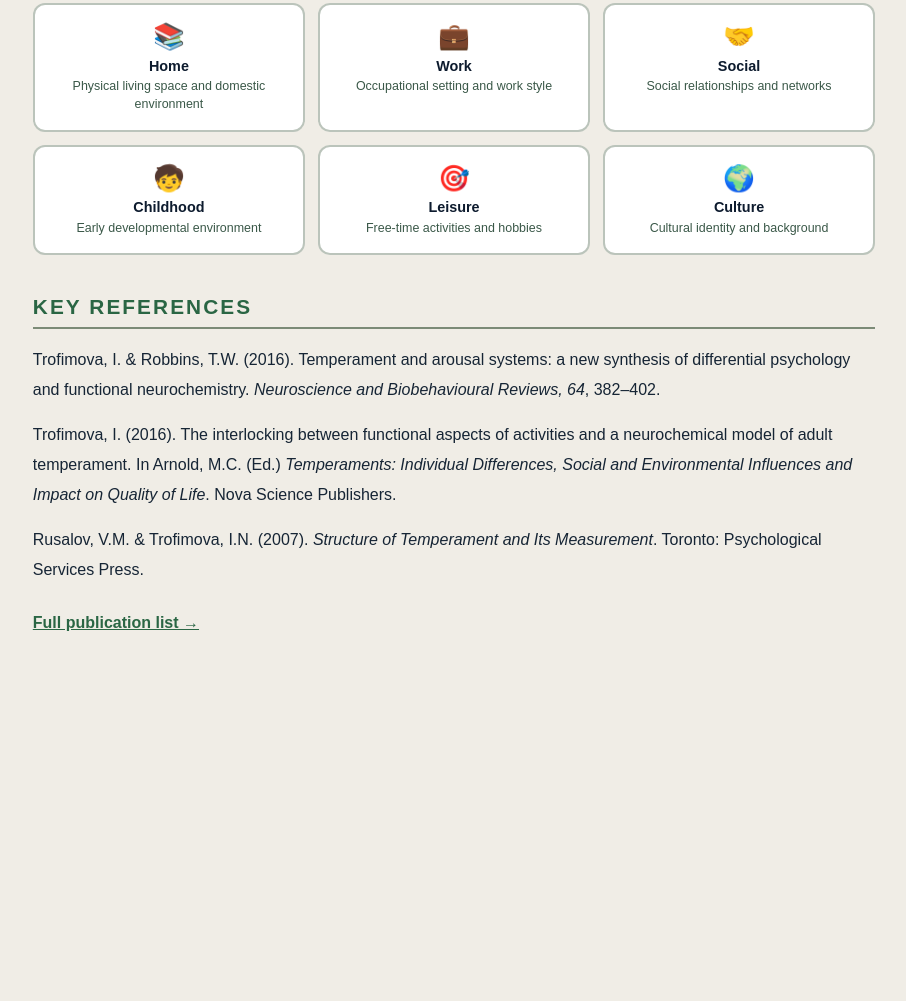
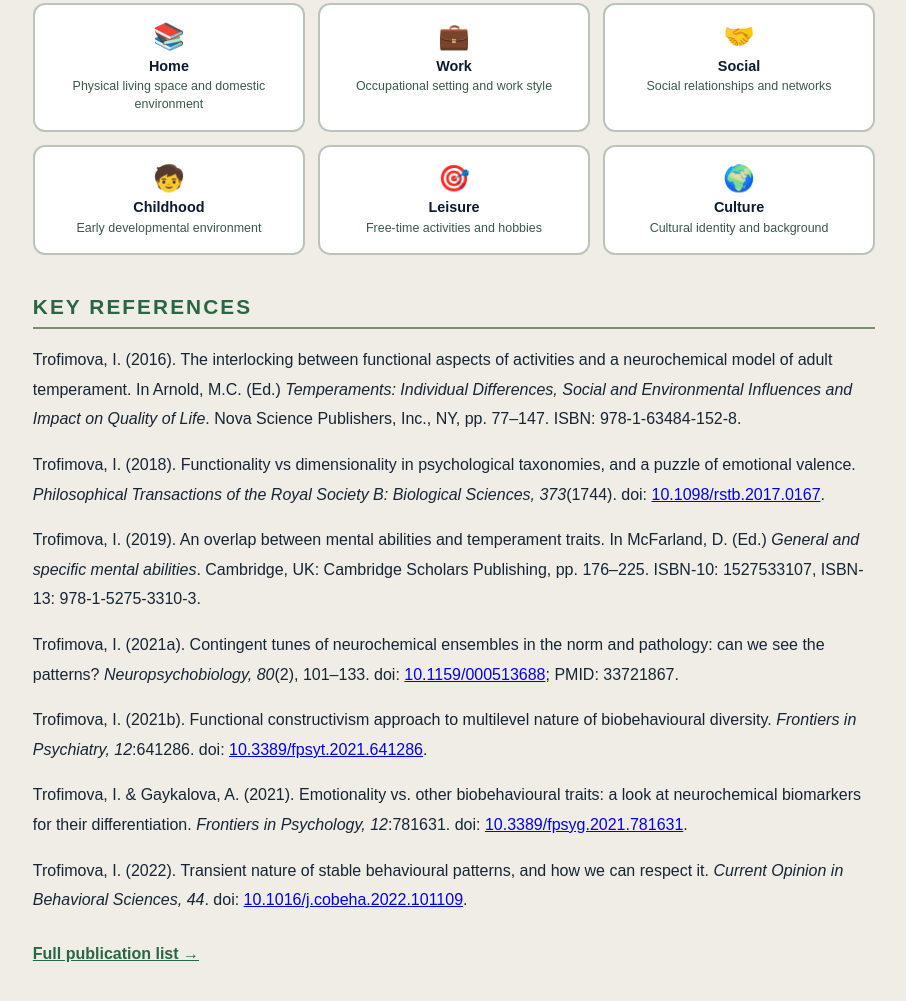
Before and after one commit to parvareshmahan10-oss/fet-website, a plain HTML site: page background.html in a window 1280 px wide. Shown: the part 2927-3928 px from the top of the page, without its empty margins (186-1092 px from the left). Before the commit the page ends 3661 px from the top, so only its background shows below. Drawn offline with Linux system fonts and the light colour scheme; animation ran at ten frames a second.

Commit message:
Add files via upload

```diff
--- a/background.html
+++ b/background.html
@@ -337,10 +337,14 @@ table.irina tr.r-emo{--rc:#632423;}
   </div>
 
   <h2>Key References</h2>
-  <p>Trofimova, I. &amp; Robbins, T.W. (2016). Temperament and arousal systems: a new synthesis of differential psychology and functional neurochemistry. <em>Neuroscience and Biobehavioural Reviews, 64</em>, 382–402.</p>
-  <p>Trofimova, I. (2016). The interlocking between functional aspects of activities and a neurochemical model of adult temperament. In Arnold, M.C. (Ed.) <em>Temperaments: Individual Differences, Social and Environmental Influences and Impact on Quality of Life</em>. Nova Science Publishers.</p>
-  <p>Rusalov, V.M. &amp; Trofimova, I.N. (2007). <em>Structure of Temperament and Its Measurement</em>. Toronto: Psychological Services Press.</p>
-  <p style="margin-top:1.5rem"><a href="https://psonline.ca/ira/ira.html" target="_blank" style="color:var(--accent);font-weight:700;">Full publication list →</a></p>
+  <p>Trofimova, I. (2016). The interlocking between functional aspects of activities and a neurochemical model of adult temperament. In Arnold, M.C. (Ed.) <em>Temperaments: Individual Differences, Social and Environmental Influences and Impact on Quality of Life</em>. Nova Science Publishers, Inc., NY, pp. 77–147. ISBN: 978-1-63484-152-8.</p>
+  <p>Trofimova, I. (2018). Functionality vs dimensionality in psychological taxonomies, and a puzzle of emotional valence. <em>Philosophical Transactions of the Royal Society B: Biological Sciences, 373</em>(1744). doi: <a href="https://doi.org/10.1098/rstb.2017.0167" target="_blank" rel="noopener">10.1098/rstb.2017.0167</a>.</p>
+  <p>Trofimova, I. (2019). An overlap between mental abilities and temperament traits. In McFarland, D. (Ed.) <em>General and specific mental abilities</em>. Cambridge, UK: Cambridge Scholars Publishing, pp. 176–225. ISBN-10: 1527533107, ISBN-13: 978-1-5275-3310-3.</p>
+  <p>Trofimova, I. (2021a). Contingent tunes of neurochemical ensembles in the norm and pathology: can we see the patterns? <em>Neuropsychobiology, 80</em>(2), 101–133. doi: <a href="https://doi.org/10.1159/000513688" target="_blank" rel="noopener">10.1159/000513688</a>; PMID: 33721867.</p>
+  <p>Trofimova, I. (2021b). Functional constructivism approach to multilevel nature of biobehavioural diversity. <em>Frontiers in Psychiatry, 12</em>:641286. doi: <a href="https://doi.org/10.3389/fpsyt.2021.641286" target="_blank" rel="noopener">10.3389/fpsyt.2021.641286</a>.</p>
+  <p>Trofimova, I. &amp; Gaykalova, A. (2021). Emotionality vs. other biobehavioural traits: a look at neurochemical biomarkers for their differentiation. <em>Frontiers in Psychology, 12</em>:781631. doi: <a href="https://doi.org/10.3389/fpsyg.2021.781631" target="_blank" rel="noopener">10.3389/fpsyg.2021.781631</a>.</p>
+  <p>Trofimova, I. (2022). Transient nature of stable behavioural patterns, and how we can respect it. <em>Current Opinion in Behavioral Sciences, 44</em>. doi: <a href="https://doi.org/10.1016/j.cobeha.2022.101109" target="_blank" rel="noopener">10.1016/j.cobeha.2022.101109</a>.</p>
+  <p style="margin-top:1.5rem"><a href="https://psonline.ca/PS-STQ.htm#reference" target="_blank" rel="noopener" style="color:var(--accent);font-weight:700;">Full publication list →</a></p>
 </div>
 
 <script>
```
